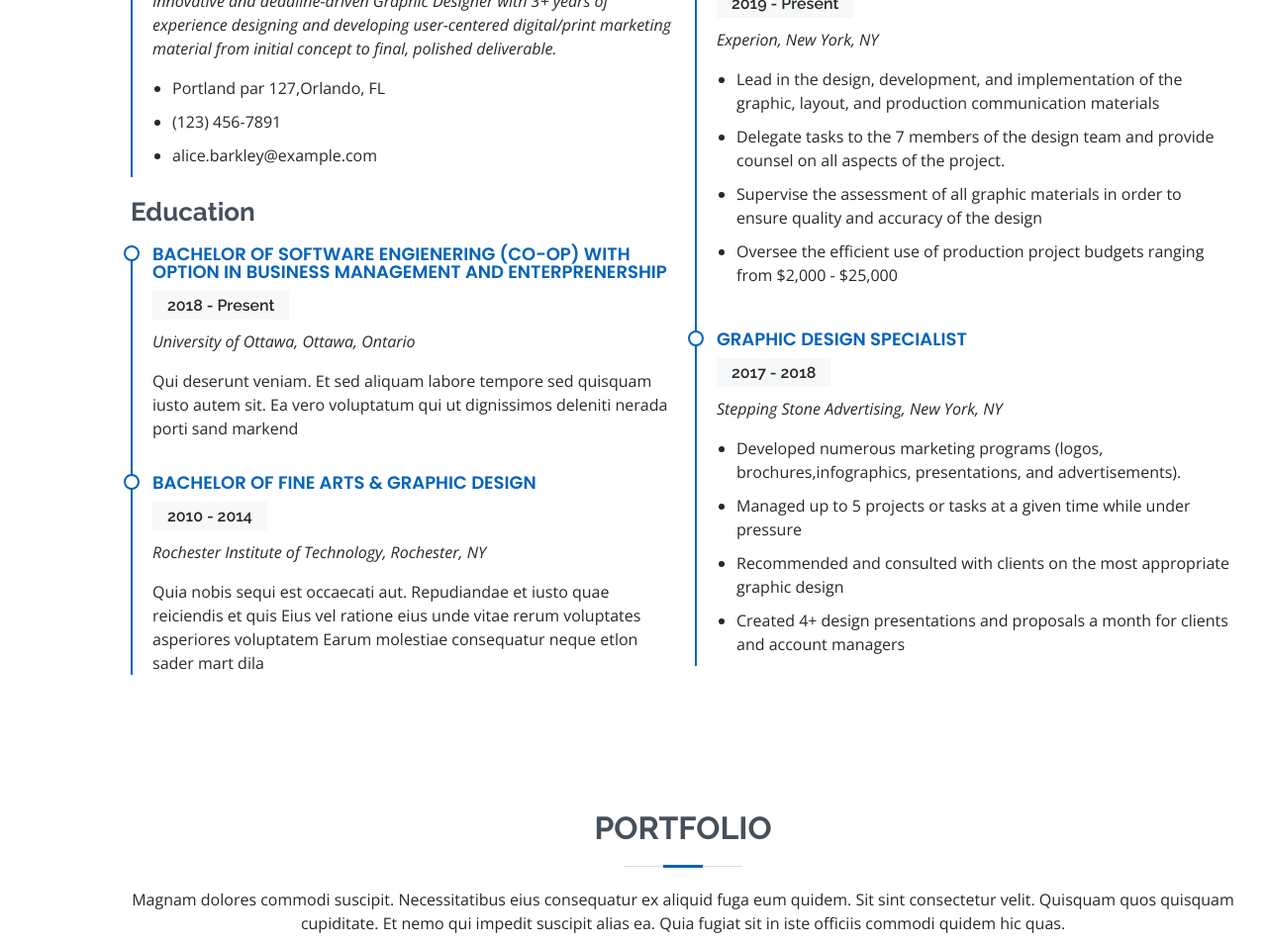
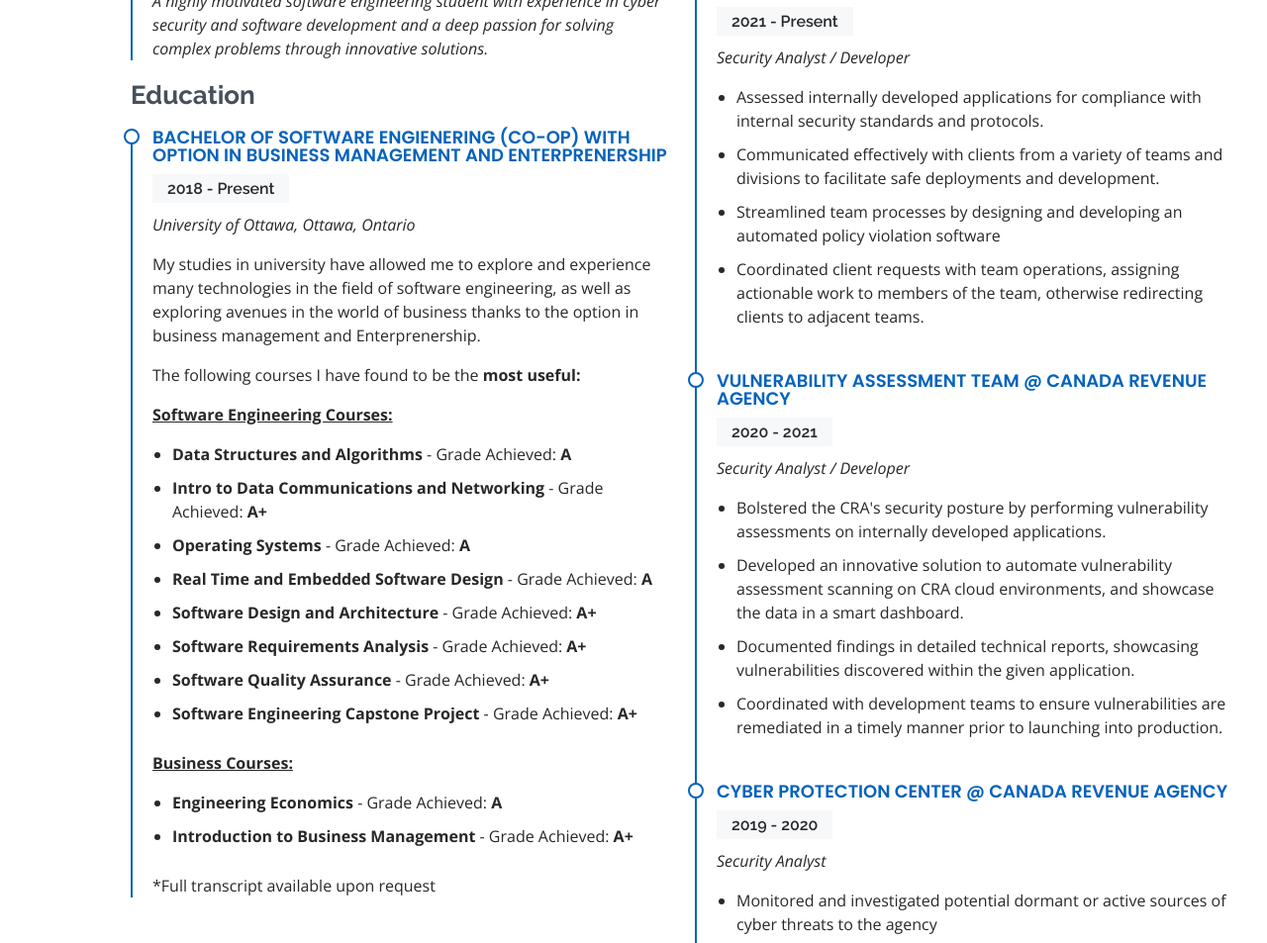
Before and after one commit to LeonShainski/Me, a plain HTML site: page index.html in a window 1280 px wide. Shown: the part 3985-4938 px from the top of the page at 99% size. Drawn offline with nearby package versions, Linux system fonts and the light colour scheme.

Commit message:
Updating Resume

```diff
--- a/index.html
+++ b/index.html
@@ -329,12 +329,7 @@
             <h3 class="resume-title">Sumary</h3>
             <div class="resume-item pb-0">
               <h4>Leon Shainski</h4>
-              <p><em>Innovative and deadline-driven Graphic Designer with 3+ years of experience designing and developing user-centered digital/print marketing material from initial concept to final, polished deliverable.</em></p>
-              <ul>
-                <li>Portland par 127,Orlando, FL</li>
-                <li>(123) 456-7891</li>
-                <li>alice.barkley@example.com</li>
-              </ul>
+              <p><em>A highly motivated software engineering student with experience in cyber security and software development and a deep passion for solving complex problems through innovative solutions.</em></p>
             </div>
 
             <h3 class="resume-title">Education</h3>
@@ -342,37 +337,69 @@
               <h4>Bachelor of software engienering (CO-OP) with option in business management and Enterprenership</h4>
               <h5>2018 - Present</h5>
               <p><em>University of Ottawa, Ottawa, Ontario</em></p>
-              <p>Qui deserunt veniam. Et sed aliquam labore tempore sed quisquam iusto autem sit. Ea vero voluptatum qui ut dignissimos deleniti nerada porti sand markend</p>
-            </div>
-            <div class="resume-item">
-              <h4>Bachelor of Fine Arts &amp; Graphic Design</h4>
-              <h5>2010 - 2014</h5>
-              <p><em>Rochester Institute of Technology, Rochester, NY</em></p>
-              <p>Quia nobis sequi est occaecati aut. Repudiandae et iusto quae reiciendis et quis Eius vel ratione eius unde vitae rerum voluptates asperiores voluptatem Earum molestiae consequatur neque etlon sader mart dila</p>
+              <p>My studies in university have allowed me to explore and experience many technologies in the field of software engineering, as well as exploring avenues in the world of business thanks to the option in business management and Enterprenership. </p>
+                 <p>The following courses I have found to be the <b>most useful:</b></p>
+                 <p><b><u>Software Engineering Courses:</b></u></p>
+              <ul>
+                <li><b>Data Structures and Algorithms</b> -                      Grade Achieved: <b>A</b></li>
+                <li><b>Intro to Data Communications and Networking</b> -  Grade Achieved: <b>A+</b></li>
+                <li><b>Operating Systems</b> -                                   Grade Achieved: <b>A</b></li>
+                <li><b>Real Time and Embedded Software Design</b> -              Grade Achieved: <b>A</b></li>
+                <li><b>Software Design and Architecture</b> -                    Grade Achieved: <b>A+</b></li>
+                <li><b>Software Requirements Analysis</b> -                      Grade Achieved: <b>A+</b></li>
+                <li><b>Software Quality Assurance</b> -                          Grade Achieved: <b>A+</b></li>
+                <li><b>Software Engineering Capstone Project</b> -               Grade Achieved: <b>A+</b></li>
+              </ul>
+              <p><b><u>Business Courses:</b></u></p>
+              <ul>
+                <li><b>Engineering Economics</b> -                      Grade Achieved: <b>A</b></li>
+                <li><b>Introduction to Business Management</b> -  Grade Achieved: <b>A+</b></li>
+              </ul>
+              <p>*Full transcript available upon request</p>
             </div>
           </div>
           <div class="col-lg-6">
             <h3 class="resume-title">Professional Experience</h3>
             <div class="resume-item">
-              <h4>Senior graphic design specialist</h4>
-              <h5>2019 - Present</h5>
-              <p><em>Experion, New York, NY </em></p>
+              <h4>Compliance & Coordination Team @ Canada Revenue Agency</h4>
+              <h5>2021 - Present</h5>
+              <p><em>Security Analyst / Developer</em></p>
               <ul>
-                <li>Lead in the design, development, and implementation of the graphic, layout, and production communication materials</li>
-                <li>Delegate tasks to the 7 members of the design team and provide counsel on all aspects of the project. </li>
-                <li>Supervise the assessment of all graphic materials in order to ensure quality and accuracy of the design</li>
-                <li>Oversee the efficient use of production project budgets ranging from $2,000 - $25,000</li>
+                <li>Assessed internally developed applications for compliance with internal security standards and protocols.</li>
+                <li>Communicated effectively with clients from a variety of teams and divisions to facilitate safe deployments and development.</li>
+                <li>Streamlined team processes by designing and developing an automated policy violation software</li>
+                <li>Coordinated client requests with team operations, assigning actionable work to members of the team, otherwise redirecting clients to adjacent teams.</li>
               </ul>
             </div>
             <div class="resume-item">
-              <h4>Graphic design specialist</h4>
-              <h5>2017 - 2018</h5>
-              <p><em>Stepping Stone Advertising, New York, NY</em></p>
+              <h4>Vulnerability Assessment Team @ Canada Revenue Agency</h4>
+              <h5>2020 - 2021</h5>
+              <p><em>Security Analyst / Developer</em></p>
               <ul>
-                <li>Developed numerous marketing programs (logos, brochures,infographics, presentations, and advertisements).</li>
-                <li>Managed up to 5 projects or tasks at a given time while under pressure</li>
-                <li>Recommended and consulted with clients on the most appropriate graphic design</li>
-                <li>Created 4+ design presentations and proposals a month for clients and account managers</li>
+                <li>Bolstered the CRA's security posture by performing vulnerability assessments on internally developed applications.</li>
+                <li>Developed an innovative solution to automate vulnerability assessment scanning on CRA cloud environments, and showcase the data in a smart dashboard.</li>
+                <li>Documented findings in detailed technical reports, showcasing vulnerabilities discovered within the given application.</li>
+                <li>Coordinated with development teams to ensure vulnerabilities are remediated in a timely manner prior to launching into production.</li>
+              </ul>
+            </div>
+            <div class="resume-item">
+              <h4>Cyber Protection Center @ Canada Revenue Agency</h4>
+              <h5>2019 - 2020</h5>
+              <p><em>Security Analyst</em></p>
+              <ul>
+                <li>Monitored and investigated potential dormant or active sources of cyber threats to the agency</li>
+                <li>Directed task forces to isolate and eliminate active threats when observed by our threat intelligence</li>
+                <li>Analyzed and compiled active cyber threats using open source intelligence as part of the team's threat hunting effort.</li>
+                <li>Briefed the team and management about current and future potential threats to the agency found through published white-papers and threat intelligence. </li>
+              </ul>
+            </div>
+            <div class="resume-item">
+              <h4>Private Key Encryption Team @ Canada Revenue Agency</h4>
+              <h5>2019 - 2019</h5>
+              <p><em>IT Analyst / Developer</em></p>
+              <ul>
+                <li>Devised and constructed custom databases and solutions using MS Access and Visual Basic to increase data availability, data integrity, and data consistency within the team.</li>
+                <li>Performed data maintenance and verification across multiple crucial datasets in use by the team, ensuring data accuracy and consistency</li>
               </ul>
             </div>
           </div>
```
